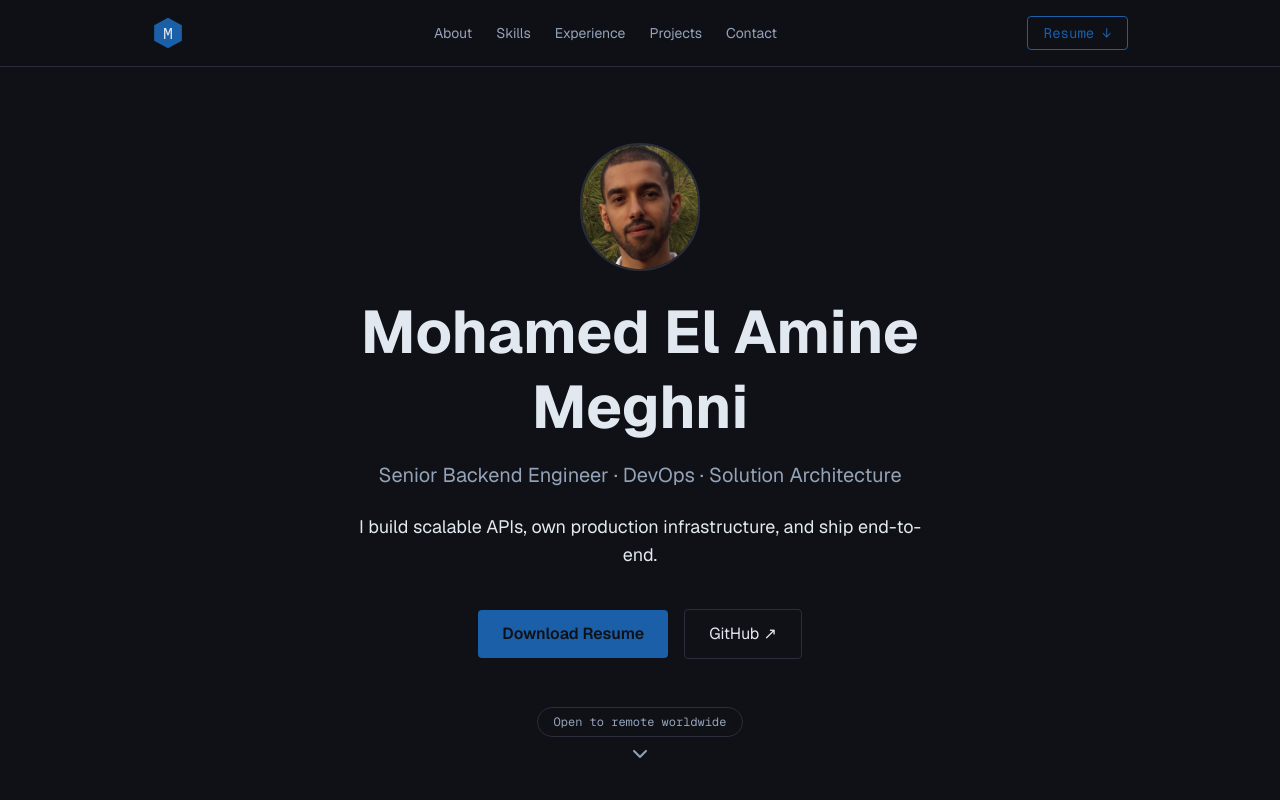
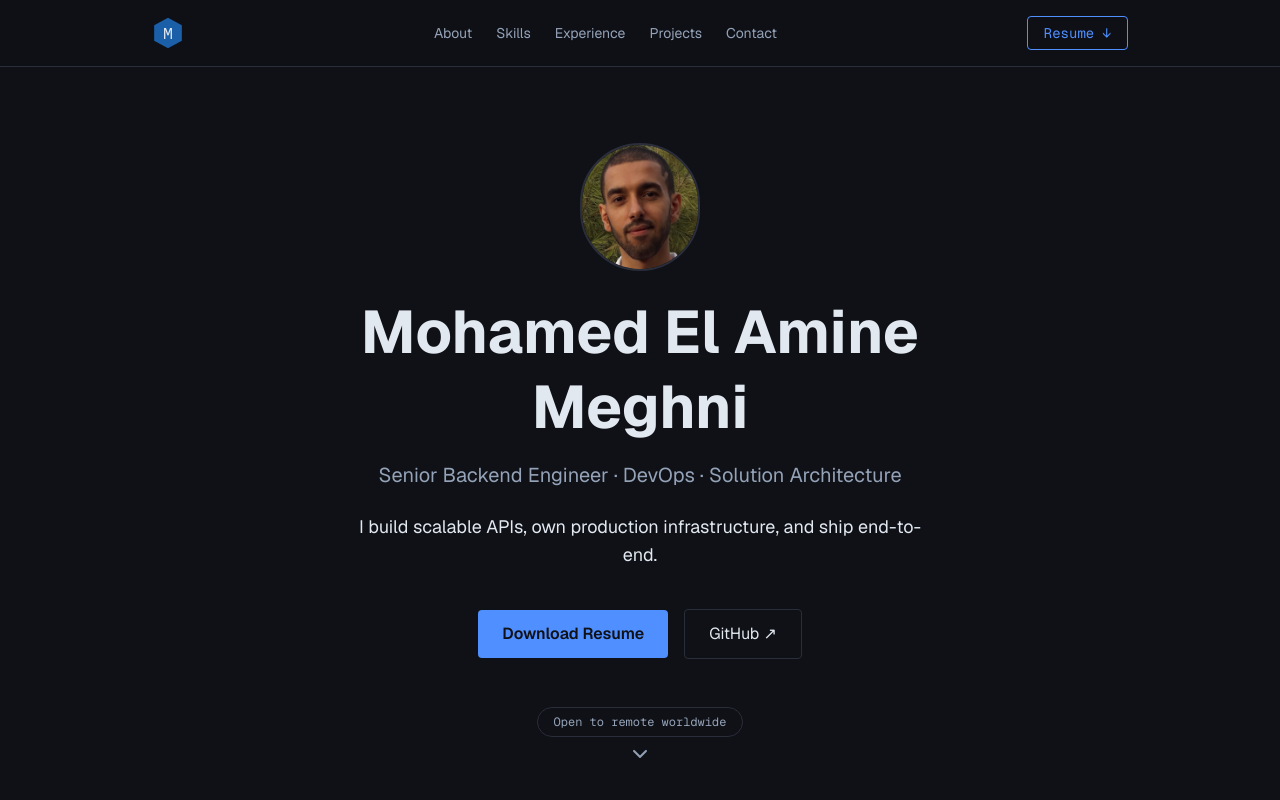
Before and after one commit to GTS-MEGHNI/portfolio-next, a Next.js app: page / in a window 1280 px wide. Shown: the top 800 px of the page. Built offline with nearby package versions, Linux system fonts and the light colour scheme.

Commit message:
fix accesiblity

```diff
--- a/src/app/globals.css
+++ b/src/app/globals.css
@@ -4,8 +4,8 @@
   --bg: #0f1117;
   --surface: #1a1d27;
   --border: #2a2d3a;
-  --accent: #1a5fa8;
-  --accent-hover: #1e6fc0;
+  --accent: #4f8fff;
+  --accent-hover: #63b3ff;
   --primary: #e2e8f0;
   --muted: #94a3b8;
 }
```
